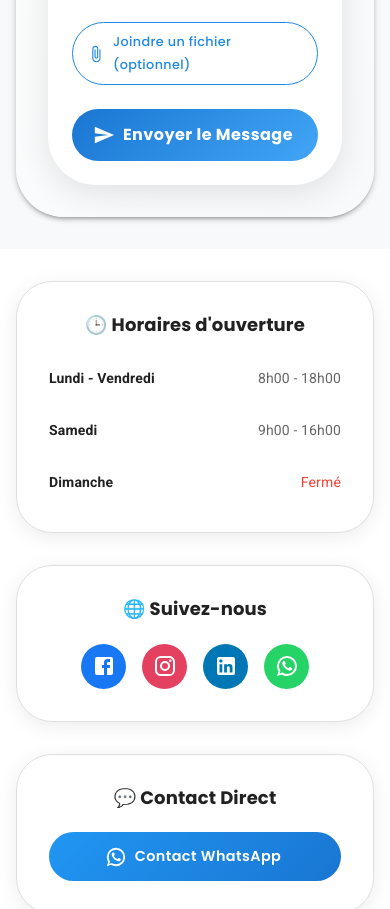
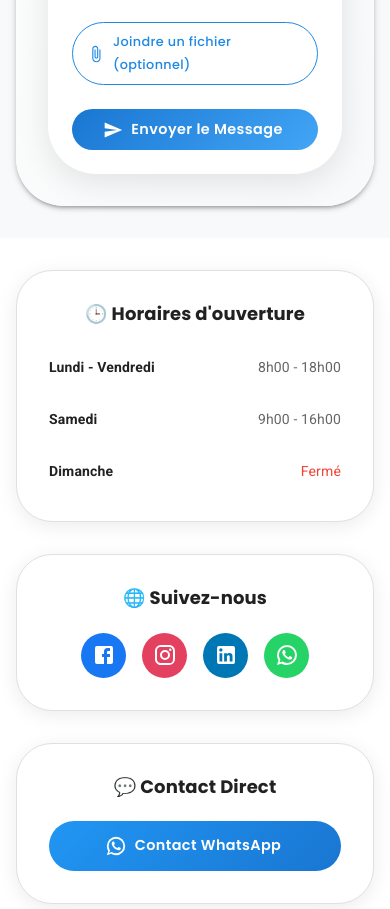
Before and after one commit to fatimaknt/immobilier, a Next.js app: page /contact in a window 390 px wide. Shown: the part 2563-3472 px from the top of the page. Built offline with nearby package versions, Linux system fonts and the light colour scheme; what @mui/material-nextjs would draw is missing.

Commit message:
Fix: Reduce size of 'Envoyer le Message' button
- Changed button size from large to medium
- Reduced padding and font size for better proportions
- Adjusted hover effects for more subtle interaction
- Improved mobile responsiveness

```diff
--- a/src/components/forms/ContactForm.tsx
+++ b/src/components/forms/ContactForm.tsx
@@ -273,20 +273,21 @@ export default function ContactForm() {
                 <Button
                     type="submit"
                     variant="contained"
-                    size="large"
+                    size="medium"
                     disabled={loading}
                     startIcon={<SendIcon />}
                     sx={{
                         width: '100%',
-                        borderRadius: 3,
-                        py: { xs: 1.5, sm: 2, md: 3 },
-                        fontSize: { xs: '1rem', sm: '1.1rem', md: '1.2rem' },
-                        fontWeight: 700,
+                        borderRadius: 2,
+                        py: { xs: 1, sm: 1.2, md: 1.5 },
+                        px: { xs: 2, sm: 3 },
+                        fontSize: { xs: '0.9rem', sm: '1rem' },
+                        fontWeight: 600,
                         background: 'linear-gradient(135deg, #1976d2, #42a5f5)',
                         '&:hover': {
                             background: 'linear-gradient(135deg, #1565c0, #1976d2)',
-                            transform: 'translateY(-2px)',
-                            boxShadow: '0 8px 25px rgba(25,118,210,0.3)',
+                            transform: 'translateY(-1px)',
+                            boxShadow: '0 4px 15px rgba(25,118,210,0.3)',
                         },
                         '&:disabled': {
                             background: '#e0e0e0',
```
